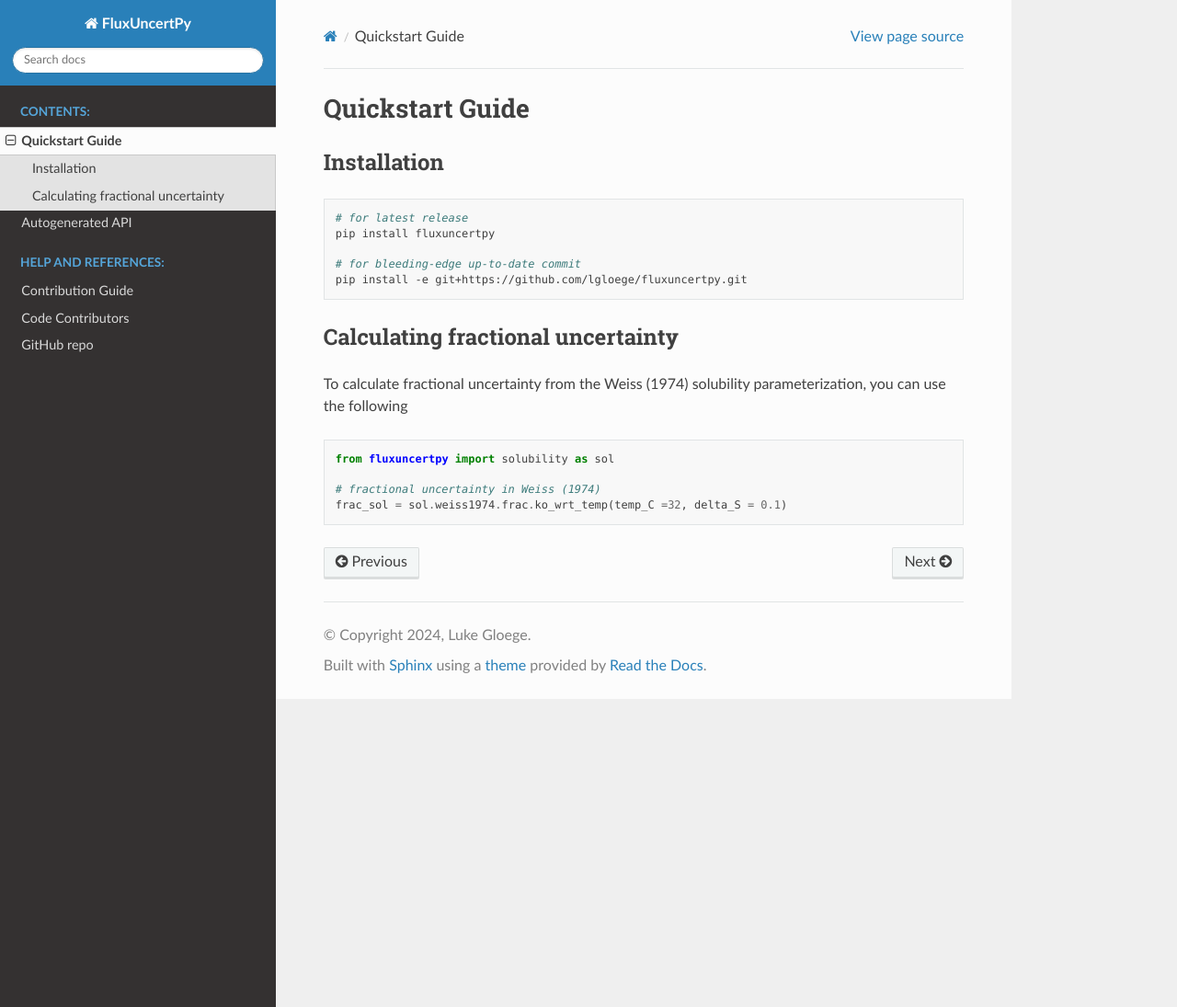
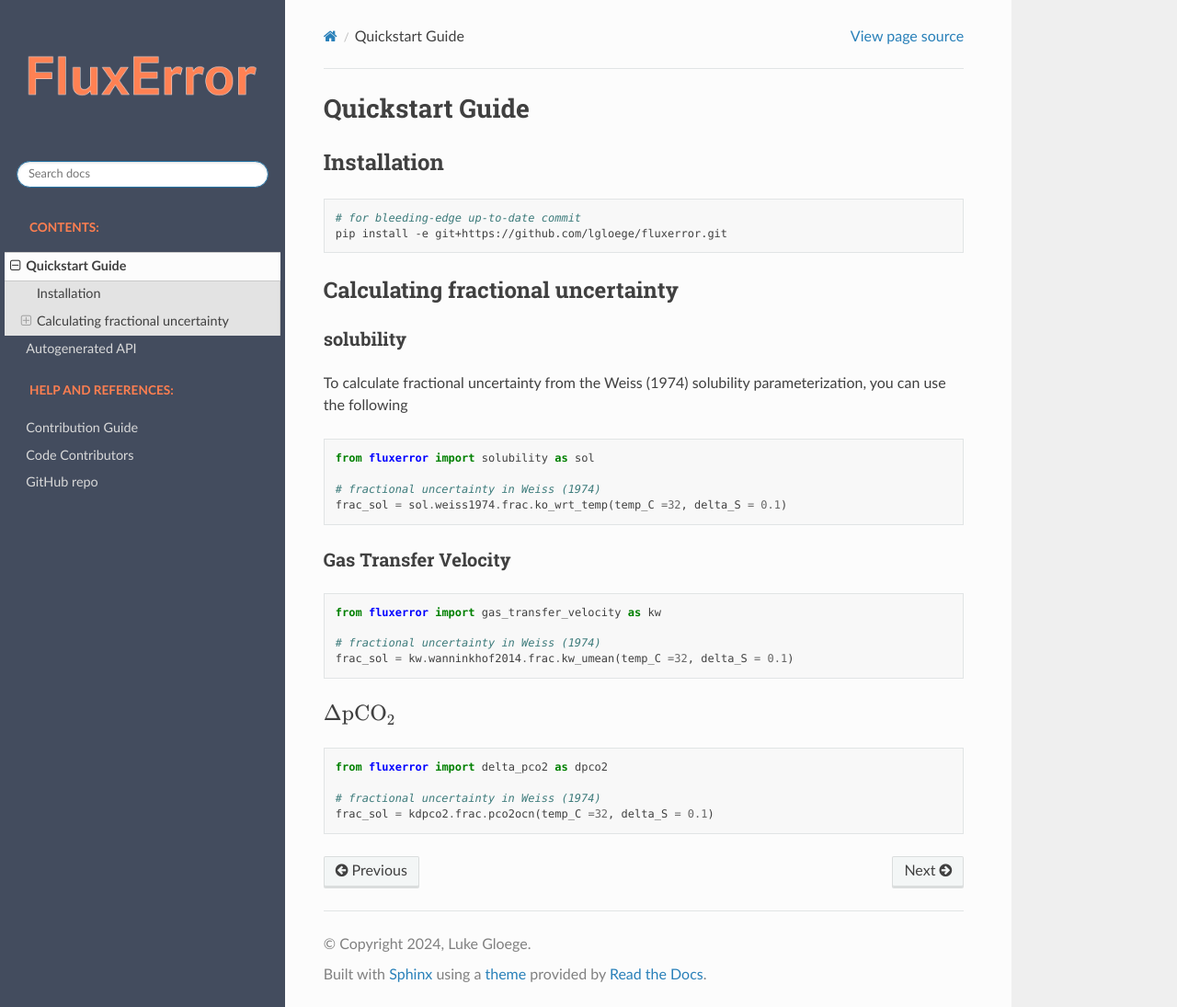
Before and after one commit to lgloege/fluxerror, a Sphinx documentation site: the page built from docs/usage.rst, in a window 1280 px wide and 1095 px high. Shown: the whole window at 92% size. Built offline with Sphinx 7.4.7 and the Read the Docs theme 2.0.0, drawn with Linux system fonts in a browser that asks for light colours.

```diff
--- /dev/null
+++ b/docs/_static/css/custom.css
@@ -0,0 +1,23 @@
+.wy-nav-top{
+    background: #232640;
+}
+
+.wy-nav-side{
+    background: #434C5E;
+    padding-left: 5px;
+    width: 310px;
+    }
+
+.wy-menu-vertical header, .wy-menu-vertical p.caption{
+    color: #FF7F50
+}
+
+.caption-text{
+    padding-left: 5px;
+    padding-top: 10px;
+}
+
+body > div > nav > div > div.wy-menu.wy-menu-vertical > p{
+    margin-top: 15px;
+    margin-bottom: 10px;
+}
--- a/docs/authors.rst
+++ b/docs/authors.rst
@@ -1,5 +1,4 @@
------------------
 Code Contributors
------------------
+==================
 
 - `Luke Gloege <https://github.com/lgloege>`_ - Postdoctoral Research Associate, Yale University. `ORCID: [0000-0001-9062-6960] <https://orcid.org/0000-0001-9062-6960>`_
--- a/docs/conf.py
+++ b/docs/conf.py
@@ -6,7 +6,7 @@
 import os
 import pathlib
 import sys
-sys.path.insert(0, os.path.abspath('../fluxuncertpy'))
+sys.path.insert(0, os.path.abspath('../fluxerror'))
 
 root = pathlib.Path(__file__).parent.parent.absolute()
 os.environ["PYTHONPATH"] = str(root)
@@ -14,12 +14,12 @@ sys.path.insert(0, str(root))
 print("python exec:", sys.executable)
 print("sys.path:", sys.path)
 
-import fluxuncertpy
+import fluxerror
 
 # -- Project information -----------------------------------------------------
 # https://www.sphinx-doc.org/en/master/usage/configuration.html#project-information
 
-project = 'FluxUncertPy'
+project = 'FluxError'
 copyright = '2024, Luke Gloege'
 author = 'Luke Gloege'
 
@@ -36,7 +36,7 @@ extensions = [
     "sphinx.ext.autosummary",
     "sphinx.ext.extlinks",
     "sphinx.ext.intersphinx",
-#    "numpydoc",
+    "numpydoc",
 #    "nbsphinx",
 #    "recommonmark",
 #    "IPython.sphinxext.ipython_directive",
@@ -52,5 +52,18 @@ exclude_patterns = ['_build', 'Thumbs.db', '.DS_Store']
 # -- Options for HTML output -------------------------------------------------
 # https://www.sphinx-doc.org/en/master/usage/configuration.html#options-for-html-output
 
+# have to change background color here and in custom CSS
+html_theme_options = {
+    "logo_only": True,
+    "display_version": False,
+    "style_nav_header_background": "#434C5E",
+}
+
+
+# make file (relative to this directory) to place at the top of the sidebar.
+html_logo = "img/fluxerror-logo.png"
 html_theme = 'sphinx_rtd_theme'
 html_static_path = ['_static']
+html_css_files = [
+    "css/custom.css",
+]
--- a/docs/contributing.rst
+++ b/docs/contributing.rst
@@ -1,7 +1,6 @@
-==================
 Contribution Guide
 ==================
 
 Contributions are highly welcomed and appreciated. Every little help counts,
-so do not hesitate! You can make a high impact on ``fluxuncertpy`` just by using it and
-reporting `issues <https://github.com/lgloege/mendotapy/issues>`__.
+so do not hesitate! You can make a high impact on ``FluxError`` just by using it and
+reporting `issues <https://github.com/lgloege/fluxerror/issues>`__.
--- /dev/null
+++ b/docs/requirements.txt
@@ -0,0 +1,5 @@
+numpy==2.0.1
+numpydoc==1.7.0
+sphinx==7.4.7
+sphinx-autobuild==2024.4.16
+sphinx-rtd-theme==2.0.0
--- a/docs/usage.rst
+++ b/docs/usage.rst
@@ -6,21 +6,43 @@ Installation
 
 .. code-block:: bash
 
-   # for latest release
-   pip install fluxuncertpy
-
    # for bleeding-edge up-to-date commit
-   pip install -e git+https://github.com/lgloege/fluxuncertpy.git
+   pip install -e git+https://github.com/lgloege/fluxerror.git
 
 
 Calculating fractional uncertainty
 ----------------------------------------------------
+
+solubility
+...........
+
 To calculate fractional uncertainty from the Weiss (1974)
 solubility parameterization, you can use the following
 
 .. code-block:: python
 
-   from fluxuncertpy import solubility as sol
+   from fluxerror import solubility as sol
 
    # fractional uncertainty in Weiss (1974)
    frac_sol = sol.weiss1974.frac.ko_wrt_temp(temp_C =32, delta_S = 0.1)
+
+
+Gas Transfer Velocity
+......................
+
+.. code-block:: python
+
+   from fluxerror import gas_transfer_velocity as kw
+
+   # fractional uncertainty in Weiss (1974)
+   frac_sol = kw.wanninkhof2014.frac.kw_umean(temp_C =32, delta_S = 0.1)
+
+:math:`\Delta \text{pCO}_2`
+...........................
+
+.. code-block:: python
+
+   from fluxerror import delta_pco2 as dpco2
+
+   # fractional uncertainty in Weiss (1974)
+   frac_sol = kdpco2.frac.pco2ocn(temp_C =32, delta_S = 0.1)
```
Also changed, not shown: docs/api.rst (+5 -5 lines), docs/index.rst (+9 -10 lines), .readthedocs.yaml (added), docs/img/fluxerror-logo.png (added).
